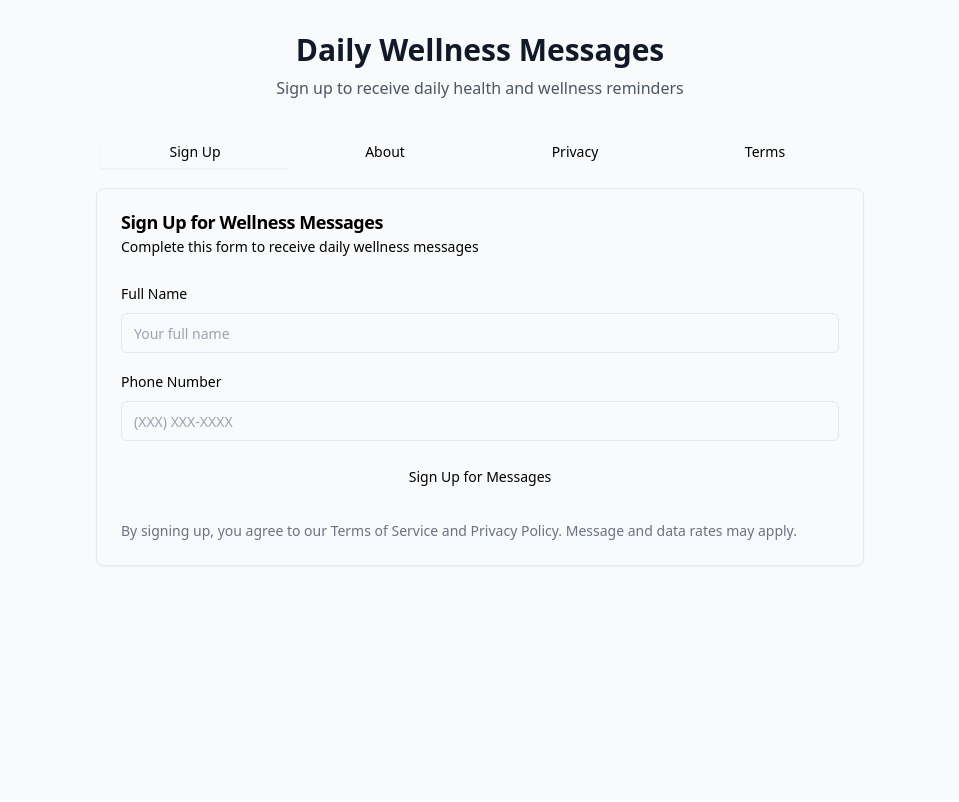
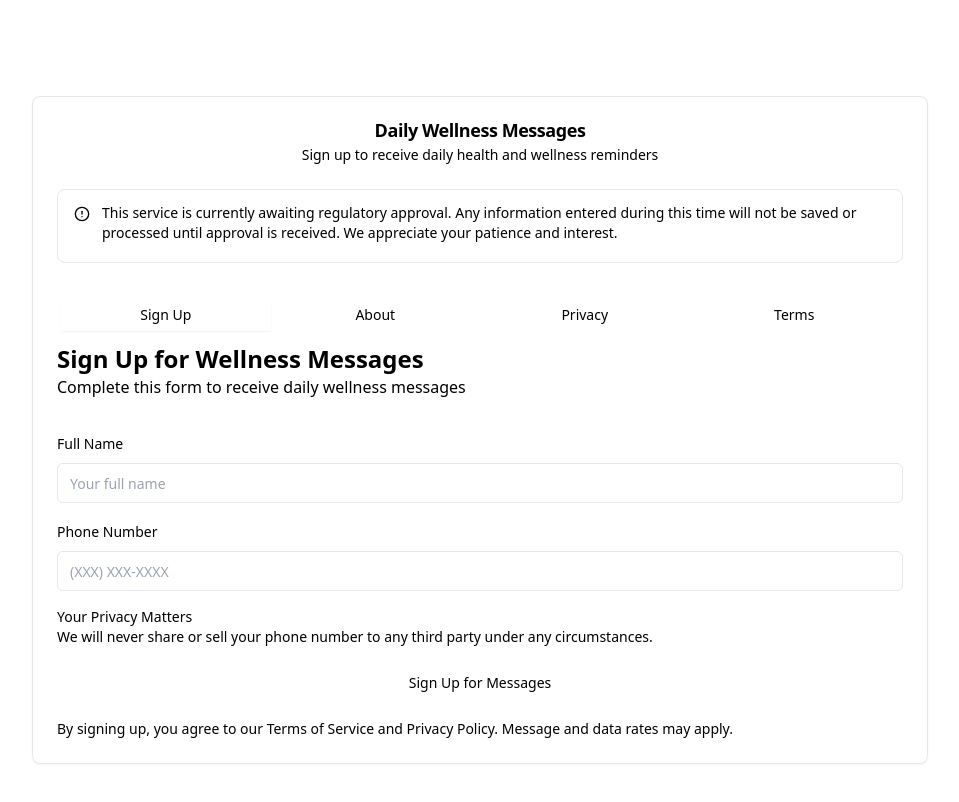
Before and after one commit to craignied/wellness-opt-in, a Next.js app: page / in a window 1280 px wide. Shown: the top 802 px of the page, without its empty margins (160-1119 px from the left). Built offline with nearby package versions, Linux system fonts and the light colour scheme.

Commit message:
Add approval notice and privacy statement, fix main tag

```diff
--- a/src/app/page.tsx
+++ b/src/app/page.tsx
@@ -1,65 +1,28 @@
-'use client'
-
-import { useState } from 'react'
-import { Card, CardContent, CardDescription, CardFooter, CardHeader, CardTitle } from "@/components/ui/card"
+import { Alert, AlertDescription } from "@/components/ui/alert"
+import { AlertCircle } from "lucide-react"
+import { Card, CardContent, CardDescription, CardHeader, CardTitle } from "@/components/ui/card"
 import { Label } from "@/components/ui/label"
 import { Input } from "@/components/ui/input"
 import { Button } from "@/components/ui/button"
 import { Tabs, TabsContent, TabsList, TabsTrigger } from "@/components/ui/tabs"
-import { Alert, AlertDescription } from "@/components/ui/alert"
 
 export default function Home() {
-  const [name, setName] = useState('')
-  const [phone, setPhone] = useState('')
-  const [submitted, setSubmitted] = useState(false)
-  const [error, setError] = useState('')
+ return (
+   <div className="flex min-h-screen flex-col items-center p-8 md:p-24">
+     <Card className="w-full max-w-4xl">
+       <CardHeader className="text-center">
+         <CardTitle>Daily Wellness Messages</CardTitle>
+         <CardDescription>Sign up to receive daily health and wellness reminders</CardDescription>
+       </CardHeader>
+       <CardContent>
+         <Alert variant="warning" className="mb-8">
+           <AlertCircle className="h-4 w-4" />
+           <AlertDescription>
+             This service is currently awaiting regulatory approval. Any information entered during this time will not be saved or processed until approval is received. We appreciate your patience and interest.
+           </AlertDescription>
+         </Alert>
 
-  const handleSubmit = async (e: React.FormEvent) => {
-    e.preventDefault()
-    setError('')
-
-    // Basic validation
-    if (!name.trim() || !phone.trim()) {
-      setError('Please fill in all fields')
-      return
-    }
-
-    // Phone number validation (basic)
-    const phoneRegex = /^\(\d{3}\) \d{3}-\d{4}$/
-    if (!phoneRegex.test(phone)) {
-      setError('Please enter a valid phone number in the format (XXX) XXX-XXXX')
-      return
-    }
-
-    // For now, just show success state
-    setSubmitted(true)
-    // Later this will submit to your API
-  }
-
-  const formatPhoneNumber = (value: string) => {
-    // Remove all non-digits
-    const numbers = value.replace(/\D/g, '')
-
-    // Format as (XXX) XXX-XXXX
-    if (numbers.length <= 3) {
-      return numbers
-    } else if (numbers.length <= 6) {
-      return `(${numbers.slice(0, 3)}) ${numbers.slice(3)}`
-    } else {
-      return `(${numbers.slice(0, 3)}) ${numbers.slice(3, 6)}-${numbers.slice(6, 10)}`
-    }
-  }
-
-  return (
-    <main className="min-h-screen bg-gray-50 py-8 px-4">
-      <div className="max-w-3xl mx-auto">
-        {/* Header */}
-        <div className="text-center mb-8">
-          <h1 className="text-3xl font-bold text-gray-900 mb-2">Daily Wellness Messages</h1>
-          <p className="text-gray-600">Sign up to receive daily health and wellness reminders</p>
-        </div>
-
-        <Tabs defaultValue="signup" className="space-y-4">
+         <Tabs defaultValue="signup" className="w-full">
            <TabsList className="grid w-full grid-cols-4">
              <TabsTrigger value="signup">Sign Up</TabsTrigger>
              <TabsTrigger value="about">About</TabsTrigger>
@@ -67,195 +30,63 @@ export default function Home() {
              <TabsTrigger value="terms">Terms</TabsTrigger>
            </TabsList>
 
-          {/* Sign Up Form */}
            <TabsContent value="signup">
-            <Card>
-              <CardHeader>
-                <CardTitle>Sign Up for Wellness Messages</CardTitle>
-                <CardDescription>
-                  Complete this form to receive daily wellness messages
-                </CardDescription>
-              </CardHeader>
-              <CardContent>
-                {!submitted ? (
-                  <form onSubmit={handleSubmit} className="space-y-4">
-                    {error && (
-                      <Alert variant="destructive">
-                        <AlertDescription>{error}</AlertDescription>
-                      </Alert>
-                    )}
+             <div className="space-y-8">
+               <div>
+                 <h2 className="text-2xl font-bold">Sign Up for Wellness Messages</h2>
+                 <p className="text-muted-foreground">Complete this form to receive daily wellness messages</p>
+               </div>
+
+               <form className="space-y-4">
                  <div className="space-y-2">
-                      <Label htmlFor="name">Full Name</Label>
-                      <Input
-                        id="name"
-                        value={name}
-                        onChange={(e) => setName(e.target.value)}
-                        required
-                        placeholder="Your full name"
-                      />
+                   <Label htmlFor="fullName">Full Name</Label>
+                   <Input id="fullName" placeholder="Your full name" />
                  </div>
+
                  <div className="space-y-2">
                    <Label htmlFor="phone">Phone Number</Label>
-                      <Input
-                        id="phone"
-                        value={phone}
-                        onChange={(e) => setPhone(formatPhoneNumber(e.target.value))}
-                        required
-                        type="tel"
-                        placeholder="(XXX) XXX-XXXX"
-                      />
+                   <Input id="phone" placeholder="(XXX) XXX-XXXX" />
                  </div>
-                    <Button type="submit" className="w-full">
-                      Sign Up for Messages
-                    </Button>
+
+                 <div className="mt-4 text-sm text-muted-foreground">
+                   <p className="font-medium">Your Privacy Matters</p>
+                   <p>We will never share or sell your phone number to any third party under any circumstances.</p>
+                 </div>
+
+                 <Button type="submit" className="w-full">Sign Up for Messages</Button>
+
+                 <p className="text-sm text-muted-foreground">
+                   By signing up, you agree to our Terms of Service and Privacy Policy. Message and data rates may apply.
+                 </p>
                </form>
-                ) : (
-                  <Alert>
-                    <AlertDescription>
-                      Thank you for signing up! You will start receiving daily wellness messages.
-                      You can opt out at any time by replying STOP to any message.
-                    </AlertDescription>
-                  </Alert>
-                )}
-              </CardContent>
-              <CardFooter className="text-sm text-gray-500">
-                By signing up, you agree to our Terms of Service and Privacy Policy.
-                Message and data rates may apply.
-              </CardFooter>
-            </Card>
+             </div>
            </TabsContent>
 
-          {/* About Section */}
            <TabsContent value="about">
-            <Card>
-              <CardHeader>
-                <CardTitle>About Our Wellness Messages</CardTitle>
-              </CardHeader>
-              <CardContent className="space-y-4">
-                <h3 className="font-semibold">Program Overview</h3>
-                <p>
-                  Our daily wellness message program is provided by Dr. Craig Niederberger and is designed to
-                  support your health journey through gentle, daily reminders and evidence-based wellness tips.
-                </p>
+             <div className="space-y-4">
+               <h2 className="text-2xl font-bold">About Our Wellness Messages</h2>
+               <p>Our daily wellness messages are designed to help you maintain a healthy lifestyle through regular reminders and evidence-based health tips.</p>
+             </div>
+           </TabsContent>
 
-                <h3 className="font-semibold">What to Expect</h3>
-                <ul className="list-disc pl-6 space-y-2">
-                  <li>One message per day at a consistent time</li>
-                  <li>Positive, encouraging wellness content</li>
-                  <li>Evidence-based health tips and reminders</li>
-                  <li>Easy opt-out available at any time</li>
-                </ul>
+           <TabsContent value="privacy">
+             <div className="space-y-4">
+               <h2 className="text-2xl font-bold">Privacy Policy</h2>
+               <p>We take your privacy seriously. We will never share or sell your personal information to any third party under any circumstances.</p>
+               <p>Your phone number is used solely for delivering wellness messages and will be stored securely with industry-standard encryption.</p>
+             </div>
+           </TabsContent>
 
-                <h3 className="font-semibold">Message Frequency & Timing</h3>
-                <p>
-                  Messages are sent once daily. You can expect to receive messages between 9 AM and 5 PM in
-                  your local time zone. Standard message and data rates may apply.
-                </p>
+           <TabsContent value="terms">
+             <div className="space-y-4">
+               <h2 className="text-2xl font-bold">Terms of Service</h2>
+               <p>By signing up for our service, you agree to receive daily wellness messages. Message and data rates may apply.</p>
+               <p>You can unsubscribe at any time by replying STOP to any message.</p>
+             </div>
+           </TabsContent>
+         </Tabs>
        </CardContent>
      </Card>
-          </TabsContent>
-
-          {/* Privacy Policy */}
-          <TabsContent value="privacy">
-            <Card>
-              <CardHeader>
-                <CardTitle>Privacy Policy</CardTitle>
-              </CardHeader>
-              <CardContent className="space-y-4">
-                <h3 className="font-semibold">Information We Collect</h3>
-                <p>
-                  We collect only the minimum information necessary to provide our wellness message service:
-                </p>
-                <ul className="list-disc pl-6 space-y-2">
-                  <li>Your name (to personalize messages)</li>
-                  <li>Phone number (to deliver messages)</li>
-                  <li>Message delivery status</li>
-                  <li>Opt-out preferences</li>
-                </ul>
-
-                <h3 className="font-semibold">How We Use Your Information</h3>
-                <ul className="list-disc pl-6 space-y-2">
-                  <li>To send your daily wellness messages</li>
-                  <li>To maintain records of your consent as required by law</li>
-                  <li>To process and respect opt-out requests</li>
-                  <li>To comply with telecommunications regulations</li>
-                </ul>
-
-                <h3 className="font-semibold">Data Security</h3>
-                <p>
-                  Your information is transmitted securely and stored in encrypted format. We do not sell,
-                  rent, or share your personal information with third parties except as required to deliver
-                  our service or comply with legal requirements.
-                </p>
-
-                <h3 className="font-semibold">Your Rights</h3>
-                <p>
-                  You have the right to:
-                </p>
-                <ul className="list-disc pl-6 space-y-2">
-                  <li>Access your personal information</li>
-                  <li>Request deletion of your data</li>
-                  <li>Opt-out of messages at any time</li>
-                  <li>Contact us with privacy concerns</li>
-                </ul>
-              </CardContent>
-            </Card>
-          </TabsContent>
-
-          {/* Terms of Service */}
-          <TabsContent value="terms">
-            <Card>
-              <CardHeader>
-                <CardTitle>Terms of Service</CardTitle>
-              </CardHeader>
-              <CardContent className="space-y-4">
-                <h3 className="font-semibold">Service Description</h3>
-                <p>
-                  By signing up, you agree to receive one daily wellness message. Messages are sent
-                  through our A2P 10DLC verified messaging service. Standard message and data rates may apply.
-                </p>
-
-                <h3 className="font-semibold">Message Frequency</h3>
-                <ul className="list-disc pl-6 space-y-2">
-                  <li>One message per day</li>
-                  <li>Messages sent between 9 AM and 5 PM local time</li>
-                  <li>Occasional service updates as needed</li>
-                </ul>
-
-                <h3 className="font-semibold">Opt-Out Instructions</h3>
-                <p>
-                  You can stop receiving messages at any time by:
-                </p>
-                <ul className="list-disc pl-6 space-y-2">
-                  <li>Replying STOP to any message</li>
-                  <li>Contacting our support team</li>
-                  <li>Emailing your opt-out request</li>
-                </ul>
-
-                <h3 className="font-semibold">Important Disclaimers</h3>
-                <ul className="list-disc pl-6 space-y-2">
-                  <li>Messages are for general wellness purposes only</li>
-                  <li>Not a substitute for professional medical advice</li>
-                  <li>Consult healthcare providers for medical decisions</li>
-                  <li>Message delivery timing may vary</li>
-                  <li>Carrier charges may apply</li>
-                </ul>
-
-                <h3 className="font-semibold">Consent</h3>
-                <p>
-                  By signing up, you:
-                </p>
-                <ul className="list-disc pl-6 space-y-2">
-                  <li>Confirm you are 18 years or older</li>
-                  <li>Own or have permission to use the registered phone number</li>
-                  <li>Consent to receive automated messages</li>
-                  <li>Acknowledge this consent is not a condition of purchase</li>
-                </ul>
-              </CardContent>
-            </Card>
-          </TabsContent>
-        </Tabs>
    </div>
-    </main>
  )
 }
```
Lines whose indentation alone changed are shown as unchanged.
